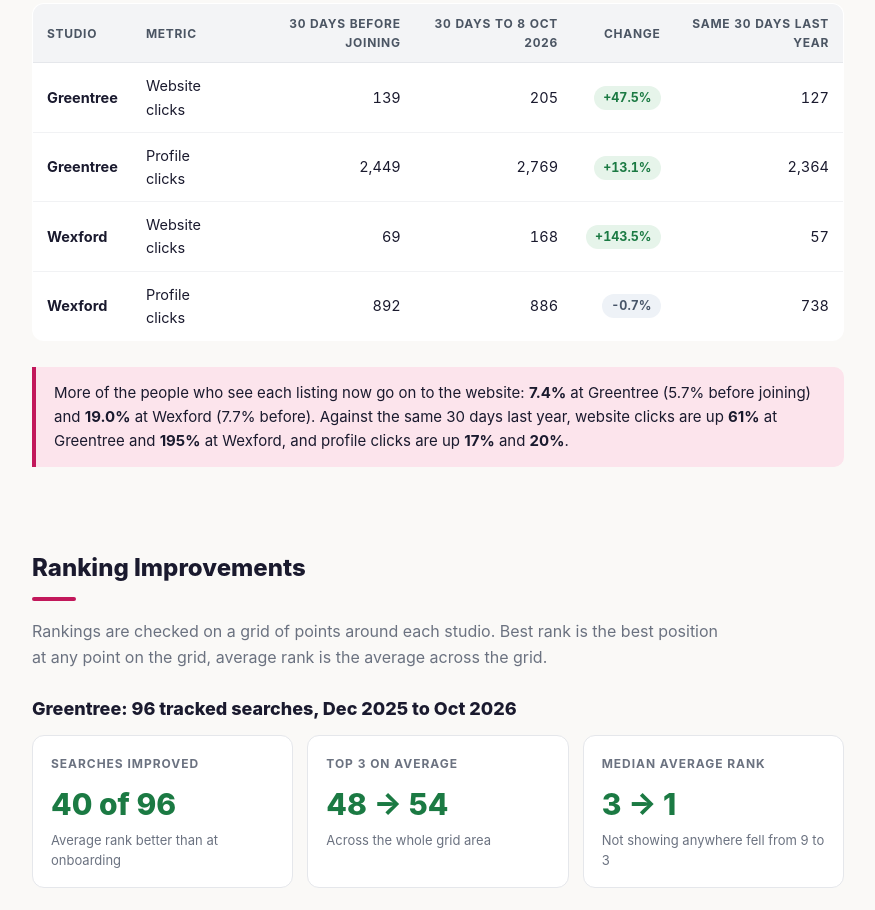
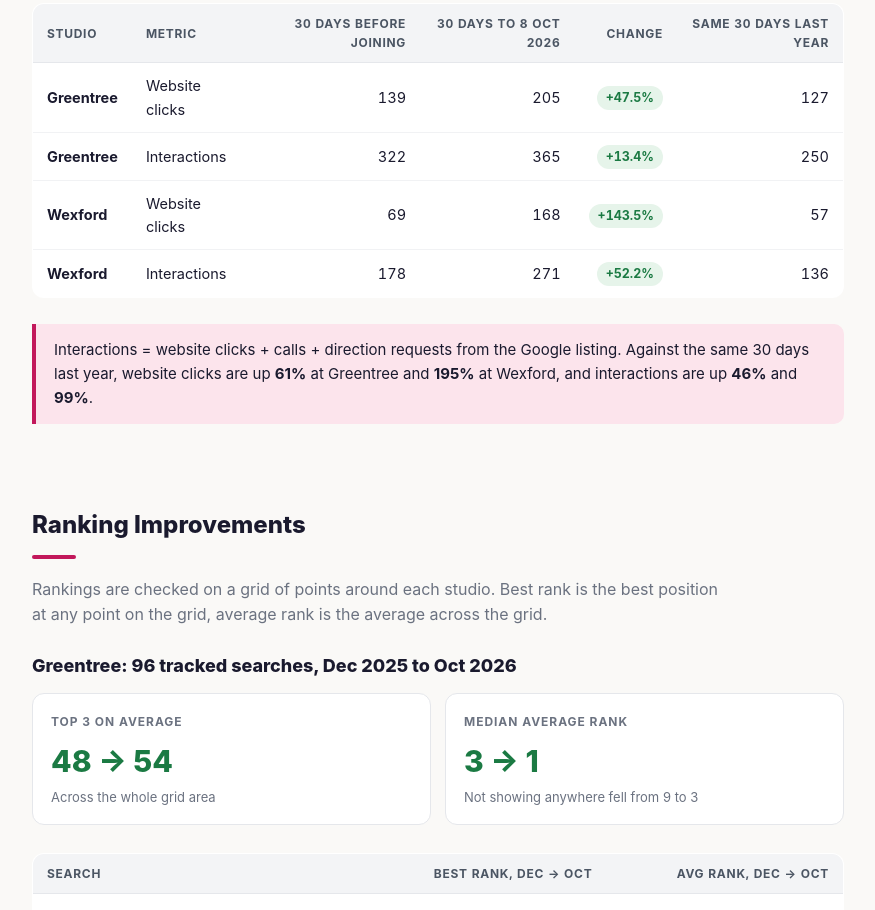
Before and after one commit to chintan-zoca/deka-case-study, a plain HTML site: page wexford-greentree-discovery.html in a window 1280 px wide. Shown: the part 696-1606 px from the top of the page, without its empty margins (202-1077 px from the left). Drawn offline with Linux system fonts and the light colour scheme.

Commit message:
Swap profile clicks for interactions, drop searches-improved card

```diff
--- a/wexford-greentree-discovery.html
+++ b/wexford-greentree-discovery.html
@@ -136,7 +136,7 @@
   <div class="wrap">
     <h2>Initial Interaction Metrics</h2>
     <div class="h2-bar"></div>
-    <p class="lede">The first touchpoints a customer has with each studio on Google: clicks through to the website and clicks into the business profile. Comparison is the 30 days before each studio joined against the last 30 full days of Google data (9 Sep to 8 Oct 2026).</p>
+    <p class="lede">The first touchpoints a customer has with each studio on Google: website clicks, calls, and direction requests from the listing. Comparison is the 30 days before each studio joined against the last 30 full days of Google data (9 Sep to 8 Oct 2026).</p>
 
     <div class="cards">
       <div class="card">
@@ -178,11 +178,11 @@
         </tr>
         <tr>
           <td class="studio-tag">Greentree</td>
-          <td>Profile clicks</td>
-          <td class="num">2,449</td>
-          <td class="num">2,769</td>
-          <td class="num"><span class="pill up">+13.1%</span></td>
-          <td class="num">2,364</td>
+          <td>Interactions</td>
+          <td class="num">322</td>
+          <td class="num">365</td>
+          <td class="num"><span class="pill up">+13.4%</span></td>
+          <td class="num">250</td>
         </tr>
         <tr>
           <td class="studio-tag">Wexford</td>
@@ -194,17 +194,17 @@
         </tr>
         <tr>
           <td class="studio-tag">Wexford</td>
-          <td>Profile clicks</td>
-          <td class="num">892</td>
-          <td class="num">886</td>
-          <td class="num"><span class="pill flat">-0.7%</span></td>
-          <td class="num">738</td>
+          <td>Interactions</td>
+          <td class="num">178</td>
+          <td class="num">271</td>
+          <td class="num"><span class="pill up">+52.2%</span></td>
+          <td class="num">136</td>
         </tr>
       </tbody>
     </table>
 
     <div class="callout">
-      More of the people who see each listing now go on to the website: <strong>7.4%</strong> at Greentree (5.7% before joining) and <strong>19.0%</strong> at Wexford (7.7% before). Against the same 30 days last year, website clicks are up <strong>61%</strong> at Greentree and <strong>195%</strong> at Wexford, and profile clicks are up <strong>17%</strong> and <strong>20%</strong>.
+      Interactions = website clicks + calls + direction requests from the Google listing. Against the same 30 days last year, website clicks are up <strong>61%</strong> at Greentree and <strong>195%</strong> at Wexford, and interactions are up <strong>46%</strong> and <strong>99%</strong>.
     </div>
   </div>
 </section>
@@ -218,11 +218,6 @@
     <h3 style="font-size:18px; font-weight:800; margin: 8px 0 12px;">Greentree: 96 tracked searches, Dec 2025 to Oct 2026</h3>
 
     <div class="cards">
-      <div class="card">
-        <div class="label">Searches improved</div>
-        <div class="big up">40 of 96</div>
-        <div class="note">Average rank better than at onboarding</div>
-      </div>
       <div class="card">
         <div class="label">Top 3 on average</div>
         <div class="big up">48 &rarr; 54</div>
@@ -306,7 +301,7 @@
     <ul>
       <li>Go-live: 28 Nov 2025 for Wexford and 30 Nov 2025 for Greentree, the day Zoca connected each profile and started posting.</li>
       <li>Click windows: the 30 days before go-live, against 9 Sep to 8 Oct 2026, the last 30 full days of Google data. Same 30 days last year is 9 Sep to 8 Oct 2025.</li>
-      <li>Website clicks and profile clicks come from each location's Google Business Profile performance data. Profile clicks are views of the profile from Google Maps and Search, desktop and mobile.</li>
+      <li>Website clicks, calls, and direction requests come from each location's Google Business Profile performance data.</li>
       <li>Not showing means outside the results everywhere on the rank grid.</li>
     </ul>
   </div>
```
